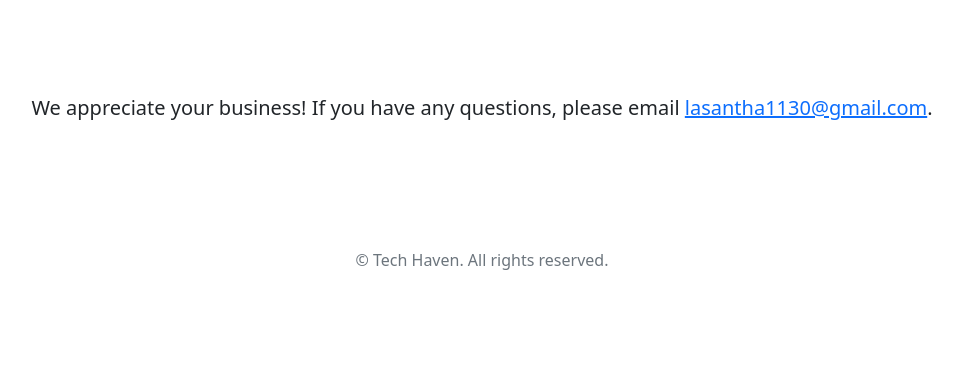
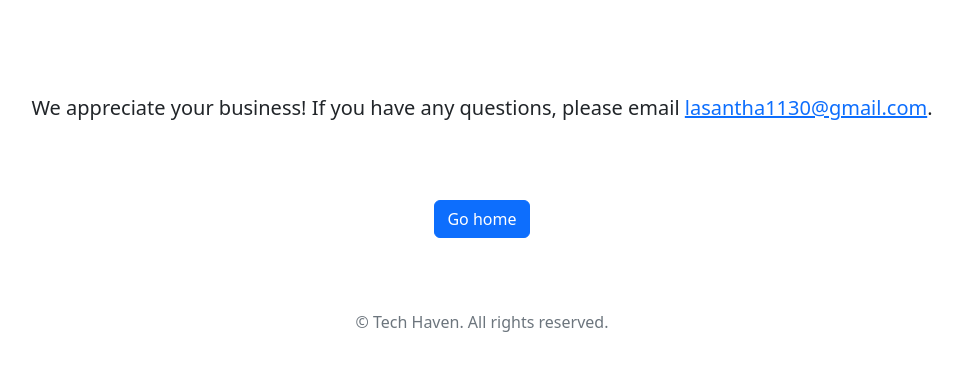
Before and after one commit to lasanthamudalige/tech-gadget-shop, a Flask app: page /success in a window 1280 px wide. Shown: the part 88-459 px from the top of the page, without its empty margins (158-1120 px from the left). Run offline with Flask 3, Linux system fonts and the light colour scheme; some libraries are stand-ins or nearby versions; some web fonts are replaced.

Commit message:
add a button to home when there aren't any items in the cart and add another button to go to home page when the complete the buy

```diff
--- a/app.py
+++ b/app.py
@@ -460,10 +460,10 @@ def create_checkout_session():
             success_url="http://127.0.0.1:5000/success",
             cancel_url="http://127.0.0.1:5000/"
         )
+        return redirect(checkout_session.url, code=303)
     except Exception as e:
         return str(e)
 
-    return redirect(checkout_session.url, code=303)
 
 
 @app.route("/success")
--- a/templates/checkout.html
+++ b/templates/checkout.html
@@ -56,11 +56,16 @@ Paradise{% endblock %} {% block main %}
     4242 4242 4242 4242 - Exp: {{ "{:02d}".format(date.month + 1) }}/{{ "{:02d}".format(date.day) }} - CVC: 123
   </p>
 
+  {% if cart %}
   <!-- call stripe checkout route  -->
   <form action="/create-checkout-session" method="post">
     <button type="submit" class="btn btn-primary text-center mt-4">
       Checkout
     </button>
   </form>
+  {% else %}
+  <a href="{{ url_for('home') }}" class="btn btn-primary mt-4">Go home</a>
+  {% endif %}
+
 </section>
 {% endblock %}
--- a/templates/success.html
+++ b/templates/success.html
@@ -5,5 +5,6 @@ Paradise{% endblock %} {% block main %}
     We appreciate your business! If you have any questions, please email
     <a href="mailto:lasantha1130@gmail.com">lasantha1130@gmail.com</a>.
   </h5>
+  <a href="{{ url_for('home') }}" class="btn btn-primary mt-4">Go home</a>
 </section>
 {% endblock %}
```
